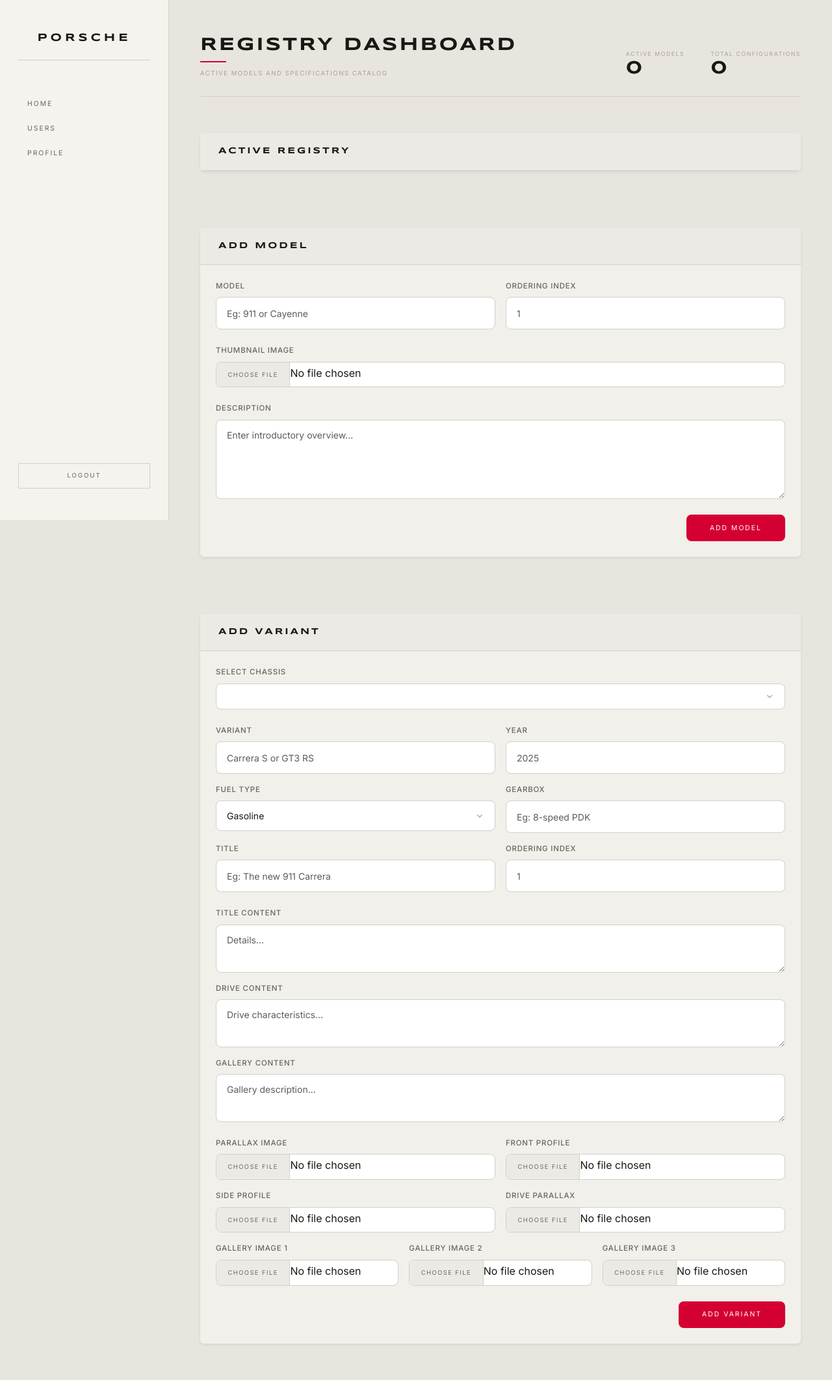
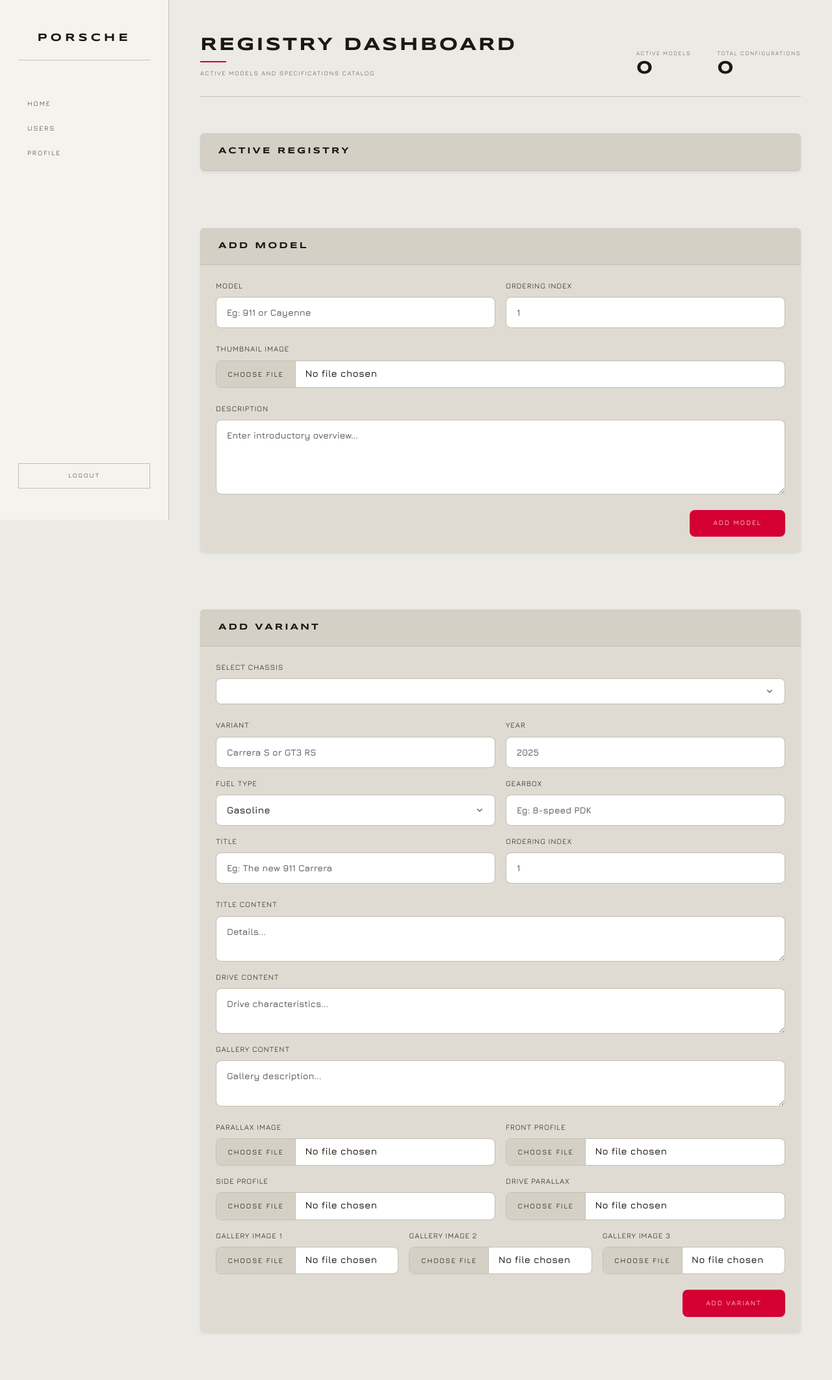
Before and after one commit to Abhishek-S-netizen/porsche-inspired-cms, a Laravel app: page /admin/dashboard in a window 1280 px wide. Shown: the whole page at 65% size. After the commit the page ends 2052 px from the top, so only its background shows below. Run offline with Laravel 12, Linux system fonts and the light colour scheme; a user stored in the database is signed in; data comes from the database, SQL or seed files in the repository; data that the repository does not hold is empty.

Commit message:
UI fixes

```diff
--- a/public/css/admin.css
+++ b/public/css/admin.css
@@ -4,15 +4,17 @@
  * Guards Red used with surgical restraint.
  */
 
+@import url('https://fonts.googleapis.com/css2?family=Jura:wght@400;500;600;700&family=Syncopate:wght@400;700&display=swap');
+
 /* ─────────────────────────────────────────────
    DESIGN TOKENS
 ───────────────────────────────────────────── */
 :root {
     /* Surfaces — slightly darkened, warm stone */
-    --bg-base: #E8E5DF;
-    --bg-panel: #F2F0EB;
+    --bg-base: #ECEAE4;
+    --bg-panel: #DFDBD2;
     --bg-sidebar: #F5F3EE;
-    --bg-card-header: #ECEAE4;
+    --bg-card-header: #D5D0C6;
 
     /* Guards Red — the only accent */
     --porsche-red: #D50032;
@@ -20,19 +22,19 @@
 
     /* Typography */
     --text-primary: #1A1814;
-    --text-secondary: #6B655E;
-    --text-muted: #A8A29A;
+    --text-secondary: #3B3731;
+    --text-muted: #5E5850;
 
     /* Borders — slightly deeper to match darker base */
-    --border: #D4CFC8;
-    --border-hover: #BAB5AD;
+    --border: #C4BEB4;
+    --border-hover: #ABA499;
     --border-focus: #D50032;
 
     /* Syncopate: brand, structural headings, buttons */
     --font-brand: 'Syncopate', sans-serif;
     --font-heading: 'Syncopate', sans-serif;
-    /* Inter: all content — inputs, labels, body, meta */
-    --font-body: 'Inter', sans-serif;
+    /* Jura: all content — inputs, labels, body, meta (matching rest of site) */
+    --font-body: 'Jura', sans-serif;
 }
 
 /* ─────────────────────────────────────────────
@@ -390,10 +392,10 @@ textarea,
     border-radius: 8px !important;
     color: var(--text-primary) !important;
     padding: 0.75rem 1rem !important;
-    font-family: var(--font-body);
-    font-size: 0.875rem;
-    font-weight: 400;
-    letter-spacing: 0;
+    font-family: var(--font-body) !important;
+    font-size: 0.92rem !important;
+    font-weight: 600 !important;
+    letter-spacing: 0.3px;
     transition: border-color 0.15s ease !important;
     box-shadow: none !important;
     width: 100%;
@@ -489,10 +491,10 @@ input[type="file"]::file-selector-button:hover {
     border: 1px solid var(--border);
     border-radius: 8px;
     padding: 0.75rem 1rem;
-    font-family: var(--font-body);
-    font-size: 0.875rem;
-    font-weight: 400;
-    letter-spacing: 0;
+    font-family: var(--font-body) !important;
+    font-size: 0.92rem;
+    font-weight: 600;
+    letter-spacing: 0.3px;
     color: var(--text-primary);
     cursor: pointer;
     transition: border-color 0.15s ease;
--- a/resources/views/common-template.blade.php
+++ b/resources/views/common-template.blade.php
@@ -65,11 +65,6 @@
     </section>
 
     <section class="gallery-section">
-        <div class="gallery-content">
-            <h5>
-                {{ $variant->gallery_content }}
-            </h5>
-        </div>
         <div class="gallery-container">
             <img id="gallery-1" src="{{ $variant->gallery_1_url }}" alt="">
             <img id="gallery-2" src="{{ $variant->gallery_2_url }}" alt="">
```
Also changed, not shown: other parts of public/css/admin.css (+33 -24 lines).
